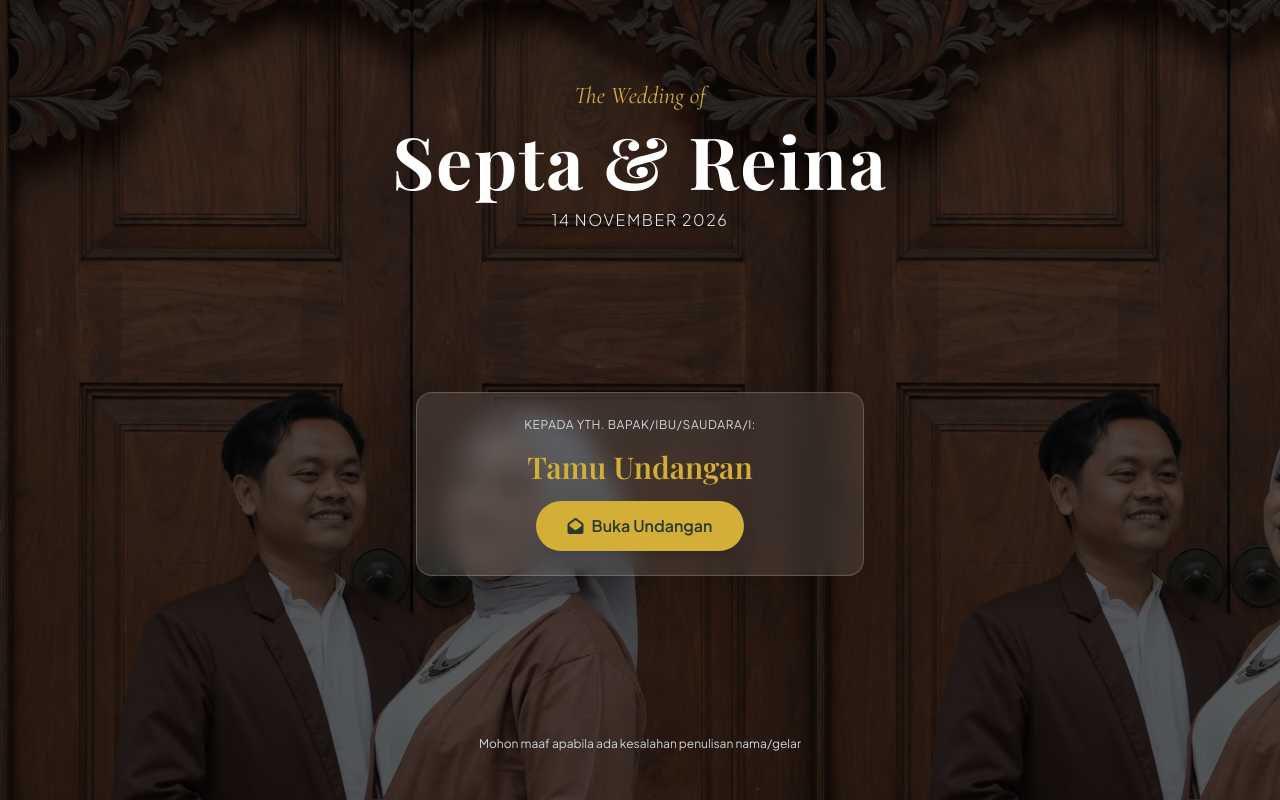
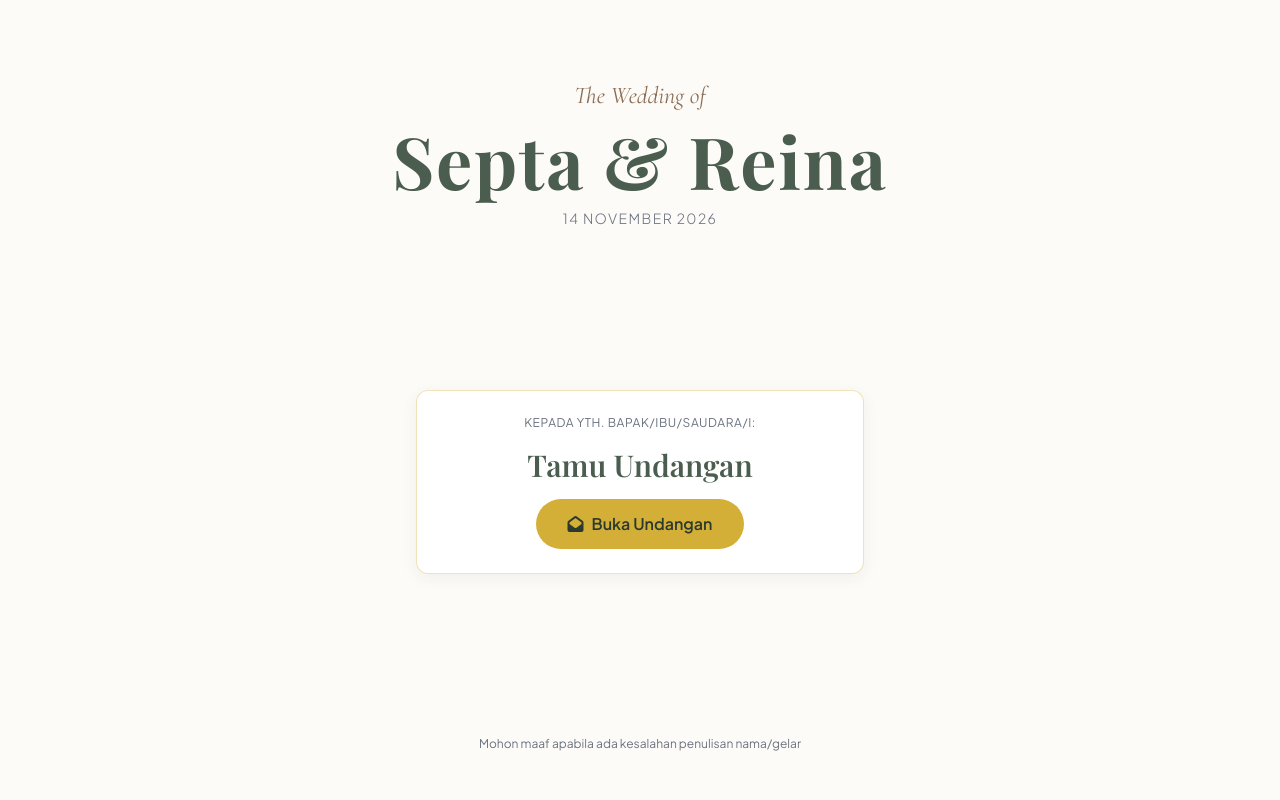
Before and after one commit to aditprayogs/undanganDigital, a website: page index.html in a window 1280 px wide. Shown: the top 800 px of the page. Drawn offline with nearby package versions, Linux system fonts and the light colour scheme; no server answers; files whose address does not match are found by name; a web font is replaced by a local one.

Commit message:
Restore plain wedding invitation cover

```diff
--- a/index.html
+++ b/index.html
@@ -233,23 +233,58 @@
 </head>
 <body class="bg-vintage/40 text-gray-800 font-sans leading-relaxed locked">
 
-  <!-- COVER / MODAL AWAL (Layar Penuh Sebelum Ditekan "Buka Undangan") -->
-  <section id="cover" rel="preload" as="image" class="fixed inset-0 z-50 bg-olive-dark text-white flex flex-col items-center justify-between p-8 text-center bg-cover bg-center" style="background-image: linear-gradient(rgba(0,0,0,0.65), rgba(0,0,0,0.65)), url('./assets/img/foto2.webp');">
+  <!-- COVER / MODAL AWAL -->
+<section
+  id="cover"
+  class="fixed inset-0 z-50 flex flex-col items-center
+         justify-between bg-cream p-8 text-center text-gray-800"
+>
+  <!-- Judul undangan -->
   <div class="mt-12 space-y-3" data-aos="fade-down">
-      <p class="font-vintage italic text-2xl text-gold">The Wedding of</p>
-      <h1 class="font-serif text-5xl md:text-7xl tracking-wide font-bold">Septa & Reina</h1>
-      <p class="text-sm md:text-base font-light tracking-widest uppercase text-gray-200">14 November 2026</p>
+    <p class="font-vintage text-2xl italic text-brown">
+      The Wedding of
+    </p>
+
+    <h1 class="font-serif text-5xl font-bold tracking-wide text-olive md:text-7xl">
+      Septa &amp; Reina
+    </h1>
+
+    <p class="text-sm font-light uppercase tracking-widest text-gray-500">
+      14 November 2026
+    </p>
   </div>
 
-    <div class="bg-white/10 backdrop-blur-md p-6 rounded-2xl border border-white/20 max-w-md w-full shadow-2xl space-y-4" data-aos="fade-up">
-      <p class="text-xs uppercase tracking-wider text-gray-300">Kepada Yth. Bapak/Ibu/Saudara/i:</p>
-      <h2 id="guest-name" class="font-serif text-2xl md:text-3xl font-semibold text-gold">Tamu Undangan</h2>
-      <button onclick="openInvitation()" class="bg-gold text-olive-dark font-semibold px-8 py-3 rounded-full hover:bg-yellow-400 transition shadow-xl flex items-center justify-center gap-2 mx-auto">
-        <i class="fas fa-envelope-open"></i> Buka Undangan
+  <!-- Card penerima undangan -->
+  <div
+    class="w-full max-w-md space-y-4 rounded-xl
+           border border-gold/30 bg-white p-6 shadow-sm"
+    data-aos="fade-up"
+  >
+    <p class="text-xs uppercase tracking-wider text-gray-500">
+      Kepada Yth. Bapak/Ibu/Saudara/i:
+    </p>
+
+    <h2
+      id="guest-name"
+      class="font-serif text-2xl font-semibold text-olive md:text-3xl"
+    >
+      Tamu Undangan
+    </h2>
+
+    <button
+      onclick="openInvitation()"
+      class="mx-auto flex items-center justify-center gap-2
+             rounded-full bg-gold px-8 py-3 font-semibold
+             text-olive-dark shadow-sm transition
+             hover:bg-yellow-400"
+    >
+      <i class="fas fa-envelope-open"></i>
+      Buka Undangan
     </button>
   </div>
 
-    <div class="mb-4 text-xs text-gray-300">
+  <!-- Catatan -->
+  <div class="mb-4 text-xs text-gray-500">
     <p>Mohon maaf apabila ada kesalahan penulisan nama/gelar</p>
   </div>
 </section>
--- a/style.css
+++ b/style.css
@@ -805,3 +805,85 @@ a:focus-visible {
     max-width: 800px;
   }
 }
+
+/* ==================================================
+   COVER UNDANGAN — POLOS DAN ELEGAN
+   ================================================== */
+
+#cover {
+  position: fixed;
+  inset: 0;
+  z-index: 9999;
+
+  background: #fdfbf7 !important;
+  background-image: none !important;
+
+  color: #333b32;
+
+  opacity: 1;
+  visibility: visible;
+
+  transition:
+    opacity 0.8s ease,
+    visibility 0.8s ease;
+}
+
+/* Pastikan tidak ada foto atau overlay dekoratif */
+#cover::before,
+#cover::after {
+  content: none !important;
+  display: none !important;
+}
+
+/* Card penerima undangan */
+#cover > div:nth-child(2) {
+  background: #ffffff !important;
+  border: 1px solid rgba(212, 175, 55, 0.35) !important;
+  border-radius: 12px !important;
+
+  backdrop-filter: none !important;
+  -webkit-backdrop-filter: none !important;
+
+  box-shadow: 0 4px 16px rgba(44, 58, 46, 0.06) !important;
+}
+
+/* Judul cover */
+#cover h1 {
+  color: #4a5d4e;
+}
+
+/* Nama penerima */
+#cover #guest-name {
+  color: #4a5d4e;
+}
+
+/* Tombol buka undangan */
+#cover button {
+  background-color: #d4af37;
+  color: #2c3a2e;
+
+  border-radius: 999px;
+  box-shadow: none;
+}
+
+/* Cover menghilang setelah tombol ditekan */
+#cover.cover-closed {
+  opacity: 0;
+  visibility: hidden;
+  pointer-events: none;
+}
+
+/* Responsif untuk HP */
+@media (max-width: 480px) {
+  #cover {
+    padding: 24px;
+  }
+
+  #cover > div:first-child {
+    margin-top: 48px;
+  }
+
+  #cover h1 {
+    font-size: 2.5rem;
+  }
+}
```
Lines whose indentation alone changed are shown as unchanged.
